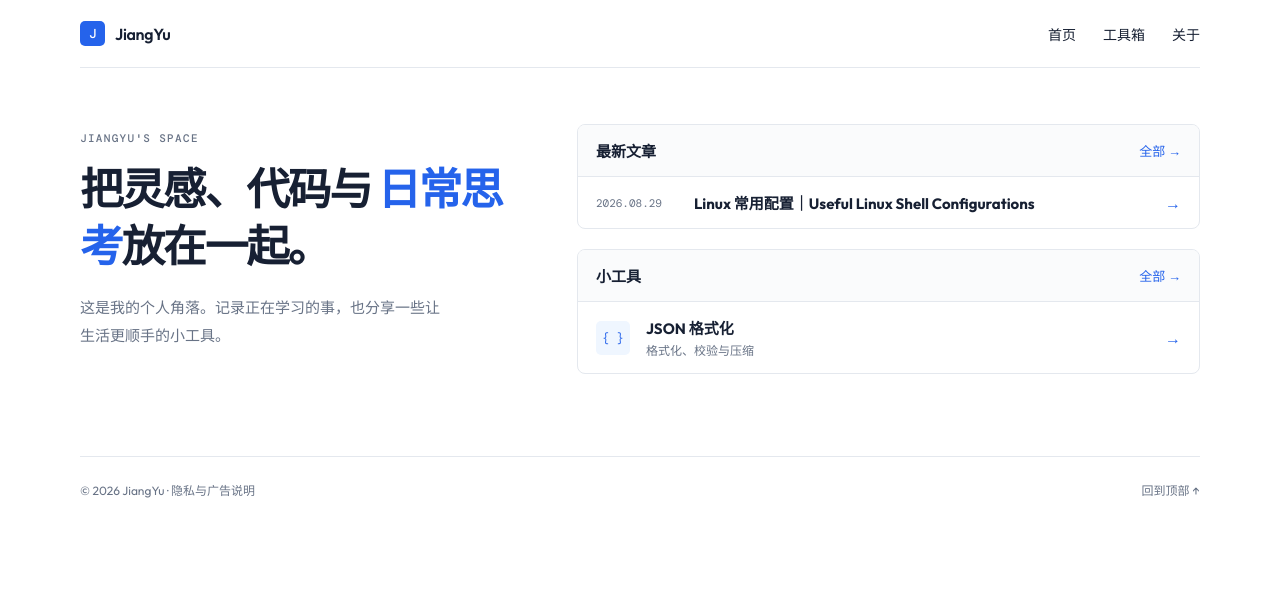
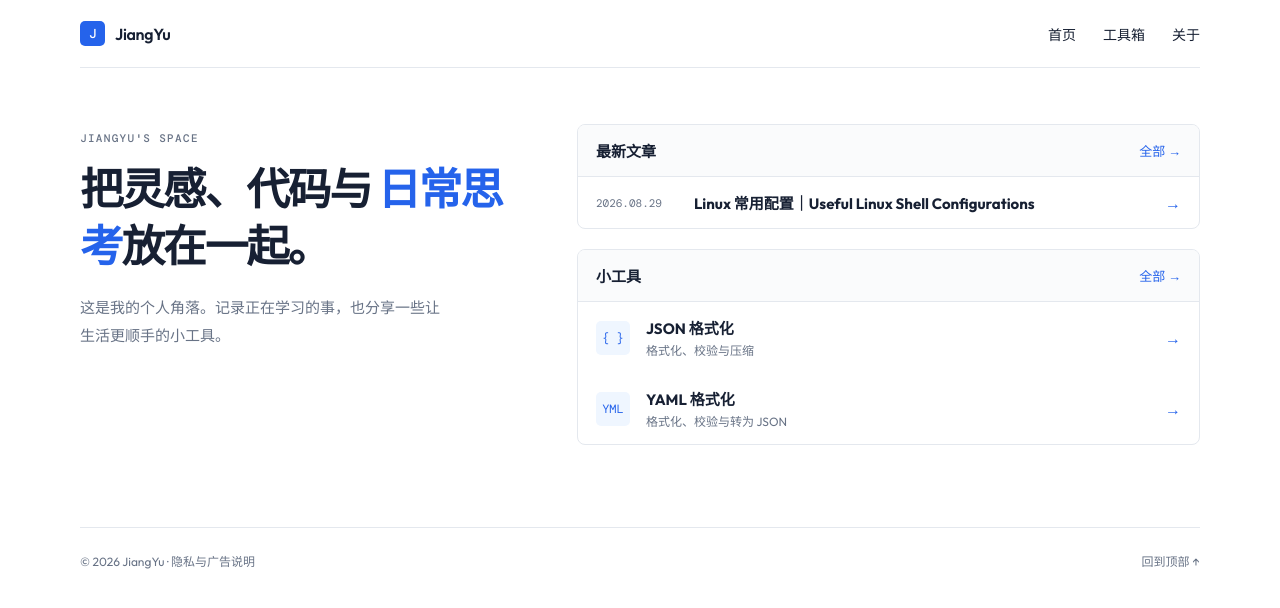
Before and after one commit to lnsyyj/lnsyyj.github.io, a Jekyll site: the page built from index.md, in a window 1280 px wide. Shown: the top 608 px of the page. Built offline with Jekyll 4.4.1, drawn with Linux system fonts in a browser that asks for light colours.

Commit message:
Update doc
Signed-off-by: JiangYu <lnsyyj@hotmail.com>

```diff
--- a/index.md
+++ b/index.md
@@ -19,6 +19,7 @@ title: 首页
     <section class="home-panel tools-panel">
       <div class="panel-heading"><h2>小工具</h2><a href="{{ '/tools/' | relative_url }}" target="_blank" rel="noopener noreferrer">全部 →</a></div>
       <a class="home-tool" href="{{ '/tools/json-formatter/' | relative_url }}" target="_blank" rel="noopener noreferrer"><span>{ }</span><div><strong>JSON 格式化</strong><small>格式化、校验与压缩</small></div><b>→</b></a>
+      <a class="home-tool" href="{{ '/tools/yaml-formatter/' | relative_url }}" target="_blank" rel="noopener noreferrer"><span>YML</span><div><strong>YAML 格式化</strong><small>格式化、校验与转为 JSON</small></div><b>→</b></a>
     </section>
   </div>
 </section>
```
Also changed, not shown: tools.md (+1 -0 lines), README.md.
